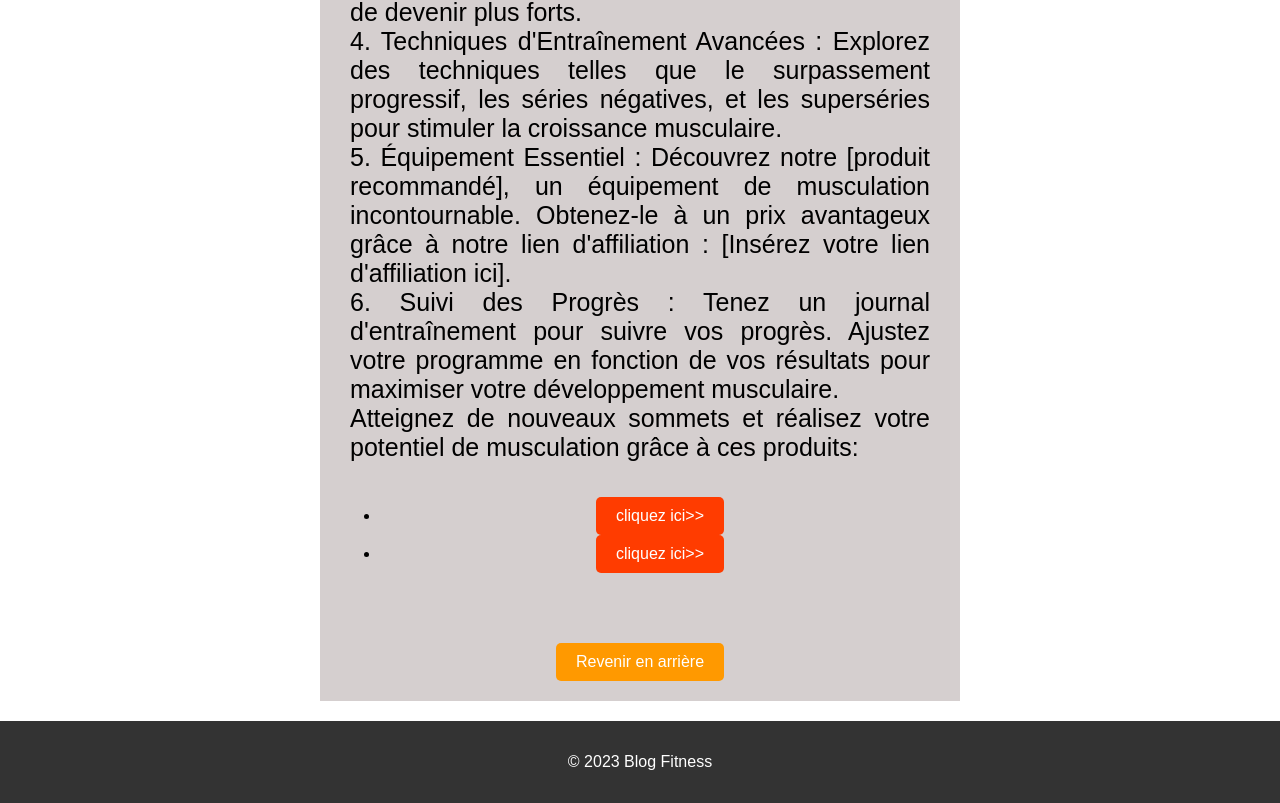
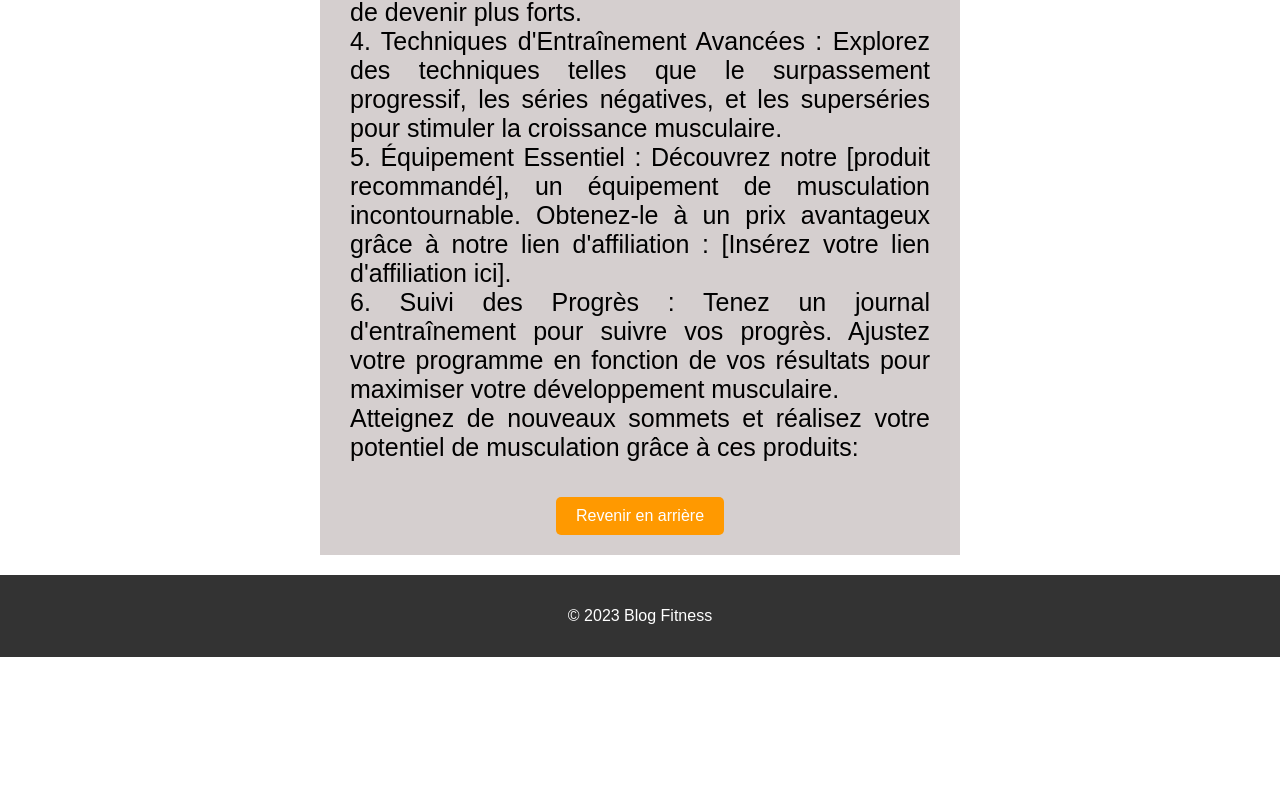
Before and after one commit to nacanab/fitnessexpertplus, a plain HTML site: page musculation.html in a window 1280 px wide. Shown: the part 1318-2121 px from the top of the page. After the commit the page ends 1975 px from the top, so only its background shows below. Drawn offline with Linux system fonts and the light colour scheme; a script that the page names is missing.

Commit message:
Update musculation.html

```diff
--- a/musculation.html
+++ b/musculation.html
@@ -50,10 +50,7 @@ La musculation va au-delà de la simple hypertrophie musculaire. Plongeons dans
 6. Suivi des Progrès : Tenez un journal d'entraînement pour suivre vos progrès. Ajustez votre programme en fonction de vos résultats pour maximiser votre développement musculaire.<br>
 
 Atteignez de nouveaux sommets et réalisez votre potentiel de musculation grâce à ces produits:
-<ul>
-    <li><a href="https://silentsubs.com/media/sexy-koerper-paket/#aff=Nacanabo"class="affiliate-btn2">cliquez ici>></a></li>
-    <li><a href="https://go.felixguerinifit.com/ffcf712d?sa=sa0150837204c9efb13856fb949c84798372894db1"class="affiliate-btn2">cliquez ici>></a></li>
- </ul>
+
             </p>
         <a href="index.html" class="affiliate-btn">Revenir en arrière</a>
         </div>
```
